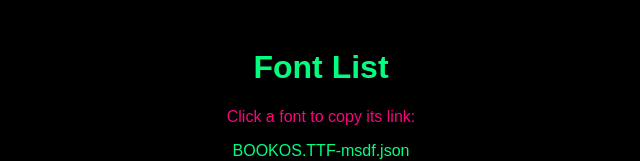
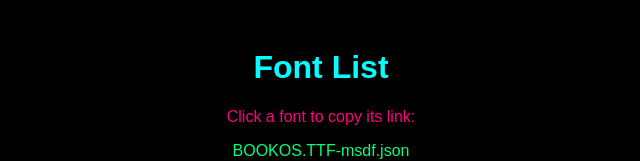
Before and after one commit to rpetitjean/MSDF-Fonts-Picker, a plain HTML site: page index.html in a window 1280 px wide. Shown: the top 161 px of the page, without its empty margins (319-959 px from the left). Drawn offline with Linux system fonts and the light colour scheme.

Commit message:
Update index.html-

```diff
--- a/index.html
+++ b/index.html
@@ -50,7 +50,7 @@
     </script>
     <style>
         body { font-family: Arial, sans-serif; background-color: #000; color: #ff007f; text-align: center; padding: 20px; }
-        h1 { color: #00ff7f; }
+        h1 { color: #00ffff; }
         ul { list-style: none; padding: 0; }
         li { cursor: pointer; color: #00ff7f; margin: 10px; }
         li:hover { color: #ff007f; }
```
